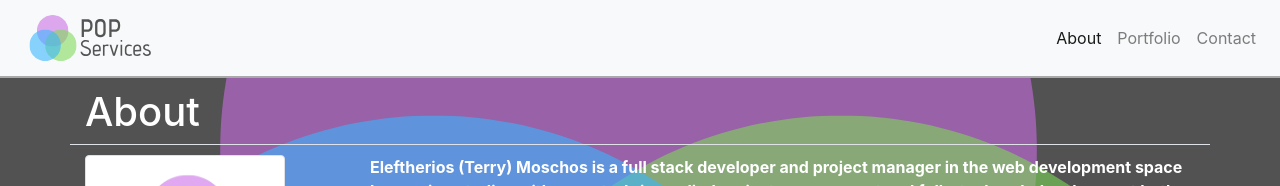
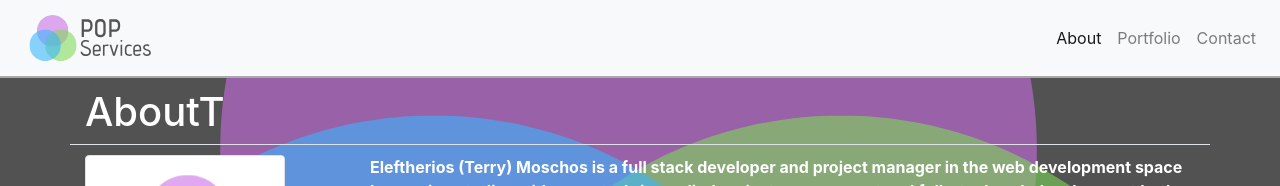
Before and after one commit to EMoschos/emoschos.github.io, a React (Create React App) app: page / in a window 1280 px wide. Shown: the top 186 px of the page. Built offline with nearby package versions, Linux system fonts and the light colour scheme.

Commit message:
Slight update to title

```diff
--- a/src/pages/About/index.js
+++ b/src/pages/About/index.js
@@ -8,7 +8,7 @@ function About() {
                 <div className="row">
                     <div className="col-sm border-bottom">
                         <h1>
-                            About
+                            AboutT
                         </h1>
                     </div>
                 </div>
```
